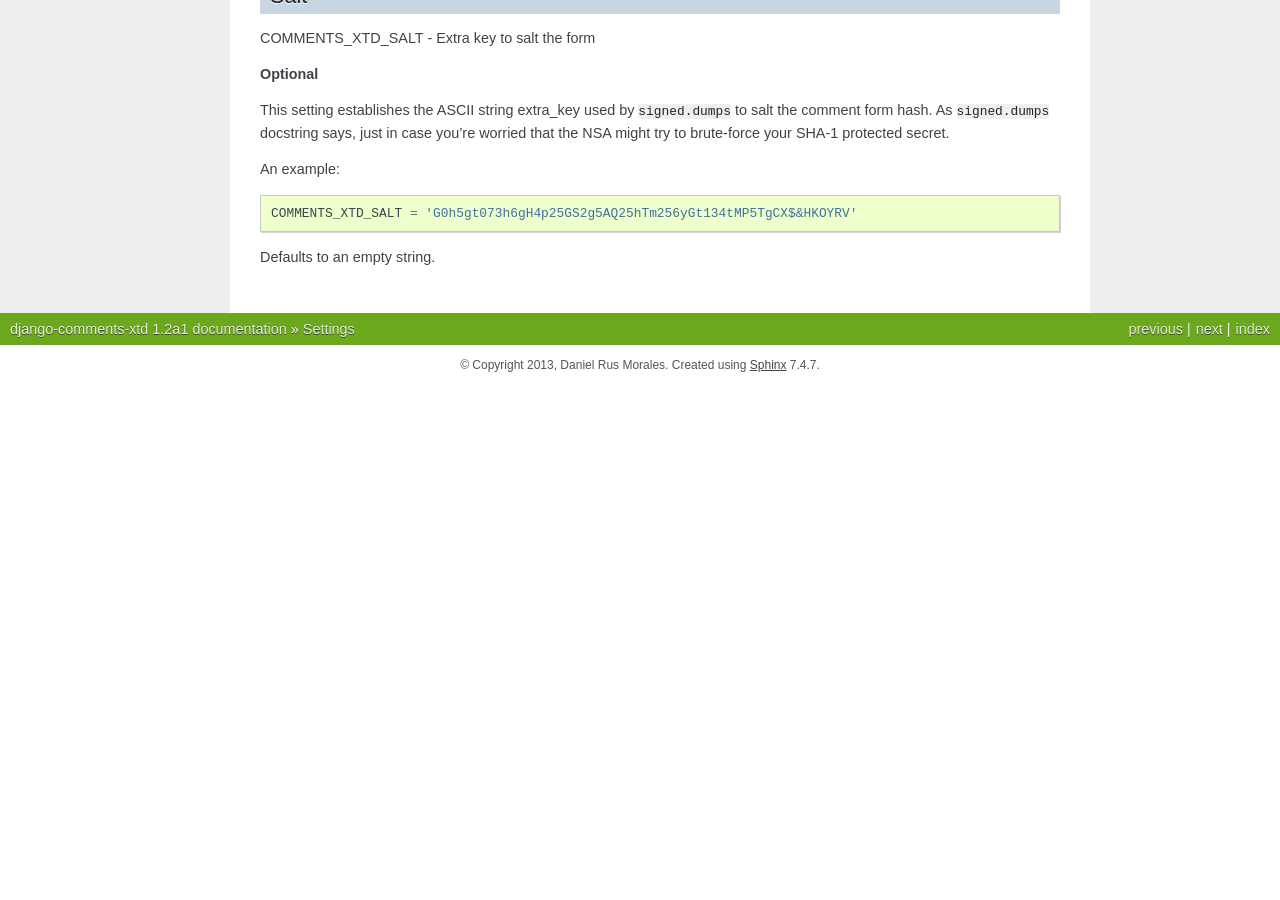
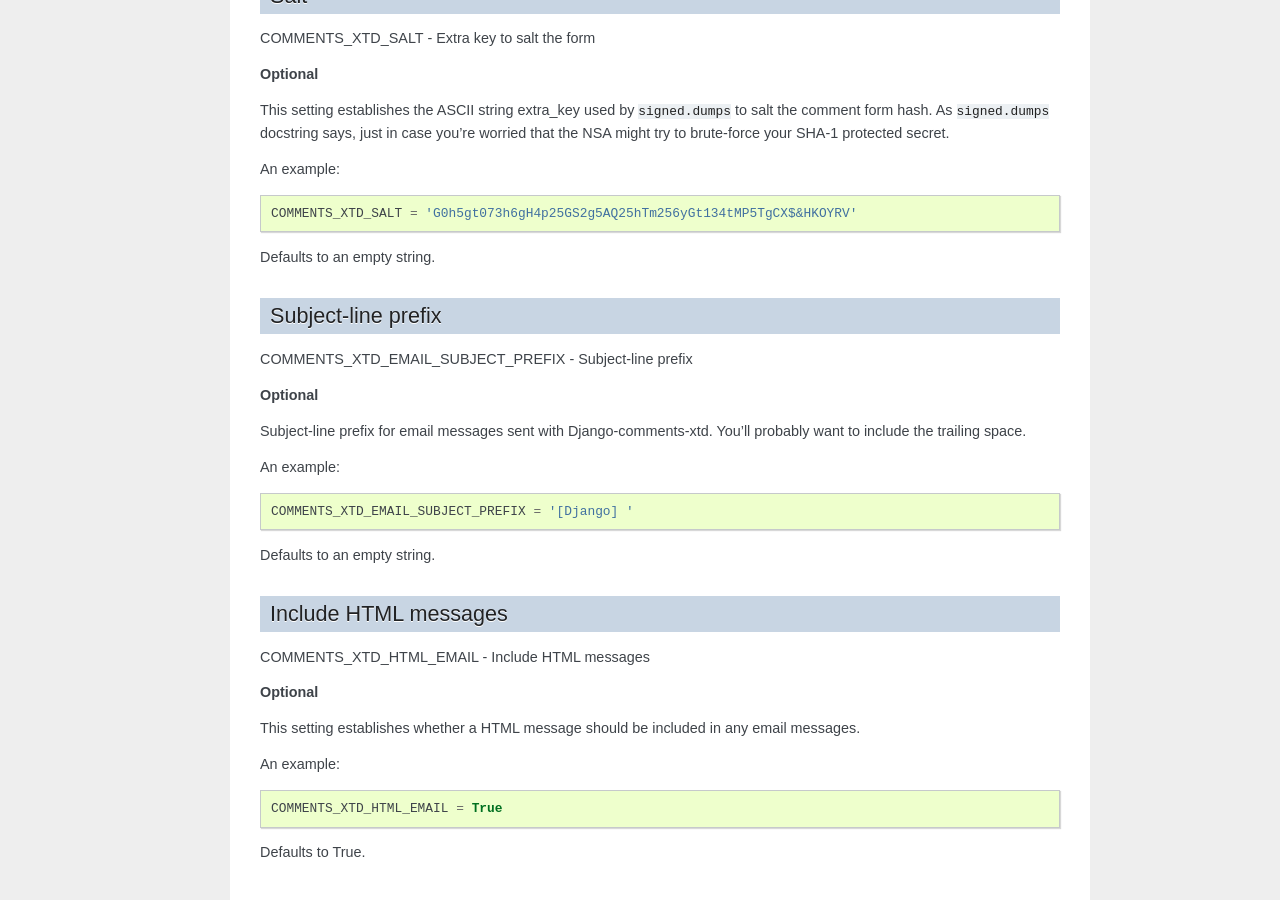
Before and after one commit to danirus/django-comments-xtd, a Sphinx documentation site: the page built from docs/settings.rst, in a window 1280 px wide and 900 px high, scrolled down 1307 px. Built offline with Sphinx 7.4.7, drawn with Linux system fonts in a browser that asks for light colours; before the commit the page ends 1692 px from its top, so only the background shows below that; some of the changed text lies outside the part shown.

Commit message:
adding options to set email subject and ignore HTML messages

```diff
--- a/docs/settings.rst
+++ b/docs/settings.rst
@@ -78,3 +78,35 @@ An example::
      COMMENTS_XTD_SALT = 'G0h5gt073h6gH4p25GS2g5AQ25hTm256yGt134tMP5TgCX$&HKOYRV'
 
 Defaults to an empty string.
+
+
+Subject-line prefix
+===================
+
+:index:`COMMENTS_XTD_EMAIL_SUBJECT_PREFIX` - Subject-line prefix
+
+**Optional**
+
+Subject-line prefix for email messages sent with Django-comments-xtd. You’ll probably want to include the trailing space.
+
+An example::
+
+     COMMENTS_XTD_EMAIL_SUBJECT_PREFIX = '[Django] '
+
+Defaults to an empty string.
+
+
+Include HTML messages
+=====================
+
+:index:`COMMENTS_XTD_HTML_EMAIL` - Include HTML messages
+
+**Optional**
+
+This setting establishes whether a HTML message should be included in any email messages.
+
+An example::
+
+     COMMENTS_XTD_HTML_EMAIL = True
+
+Defaults to True.
```
Also changed, not shown: 3 other files.
